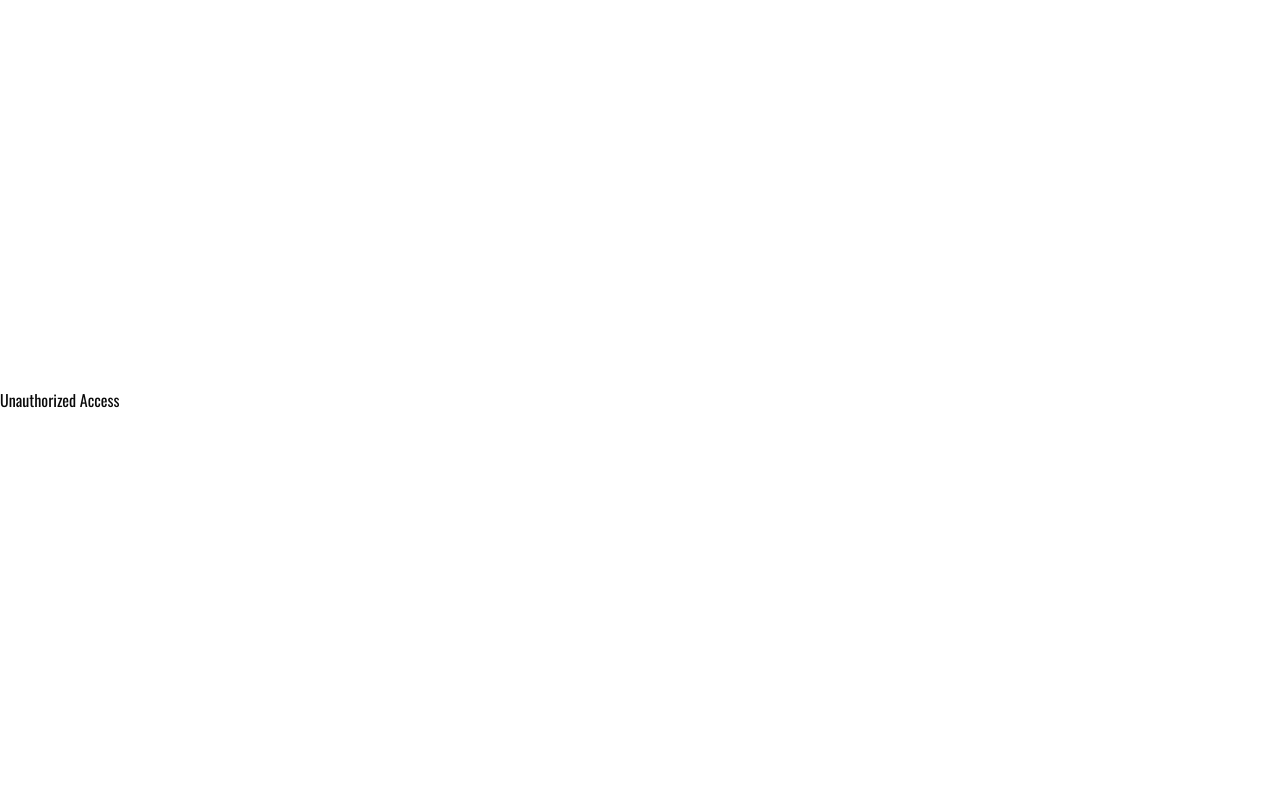
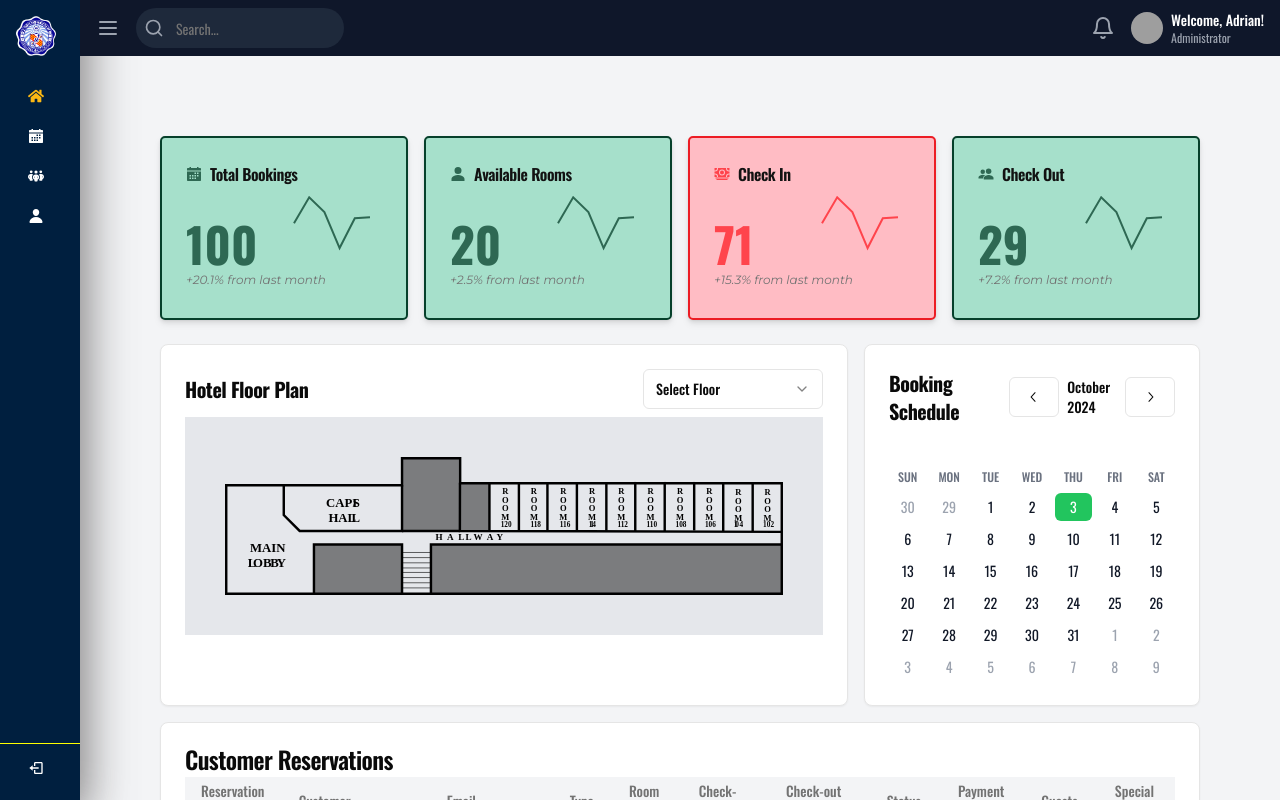
Before and after one commit to Arainf/lantaka-reservation-system, a React (Vite) app: page /dashboard in a window 1280 px wide. Before the commit this address led to /unauthorized. Built offline with nearby package versions, Linux system fonts and the light colour scheme; grey boxes are pictures that could not be loaded.

Commit message:
You can now set the devMode to true means you can access all the locations

```diff
--- a/src/components/common/cards/ReservationCard.jsx
+++ b/src/components/common/cards/ReservationCard.jsx
@@ -43,12 +43,12 @@ const ReservationCard = ({
          font-semibold">{title}</CardTitle>
       </CardHeader>
       <CardContent className="justify-between">
-        {/* {isLoading ? (
+        {isLoading ? (
           <>
             <Skeleton className="h-12 w-[100px] bg-sky-200" />
             <Skeleton className="mt-2 h-4 w-[120px] bg-sky-200" />
           </>
-        ) : ( */}
+        ) : (
           <div className="flex items-center justify-between">
             <div className="flex-shrink">
               <div style={{ color: textColor }} className="text-5xl font-bold">
@@ -62,7 +62,7 @@ const ReservationCard = ({
               <LineChartComponent chartData={graphData} barColor={textColor}/>
             </div>
           </div>
-        {/* )} */}
+        )}
       </CardContent>
     </Card>
   );
--- a/src/components/common/login-form/LoginForm.jsx
+++ b/src/components/common/login-form/LoginForm.jsx
@@ -55,6 +55,8 @@ export function LoginForm() {
 
         console.log(response.data + "success");
         const { account_id, role } = response.data; // Get both account_id and role from backend
+
+        // find a way that it will now store in the local storage
         localStorage.setItem('account_id', account_id); // Store account_id in localStorage
         localStorage.setItem('userRole', role); // Store role in localStorage
         console.log(account_id, role);
--- a/src/routes/protectedRoutes.jsx
+++ b/src/routes/protectedRoutes.jsx
@@ -2,8 +2,13 @@ import { Navigate } from 'react-router-dom';
 import { useContext } from 'react';
 import { UserContext } from '@/context/contexts';
 
-const ProtectedRoute = ({ element, allowedRoles }) => {
+const ProtectedRoute = ({ element, allowedRoles, isDevMode = false }) => {
   const { userRole } = useContext(UserContext);
+
+  // If in dev mode, allow access to all routes
+  if (isDevMode) {
+    return element;
+  }
 
   // If user's role is included in allowedRoles, grant access
   return allowedRoles.includes(userRole) ? element : <Navigate to="/unauthorized" />;
--- a/src/routes/routes.jsx
+++ b/src/routes/routes.jsx
@@ -1,25 +1,26 @@
 import { Routes, Route, Navigate } from 'react-router-dom';
 import React, { useState, useEffect, useContext } from 'react';
-import LoginPage from '@/auth/login/login-page'; // Your Login Page
+import LoginPage from '@/auth/login/login-page';
 import Dashboard from '@/pages/(admin-pages)/dashboard';
 import DashboardRegistrationForm from '@/pages/test/test';
+import Reservation from '@/pages/(admin-pages)/reservation';
 import { Component as BarChartComponent } from '@/components/common/charts/BarChartComponent';
 import { UserContext } from '@/context/contexts';
-import ProtectedRoute from './protectedRoutes'; // Import the ProtectedRoute component
+import ProtectedRoute from './protectedRoutes';
 
 const AppRoutes = () => {
   const [sidebarOpen, setSidebarOpen] = useState(false);
   const [userName, setUsername] = useState("");
-  const [userRole, setUserRole] = useState(""); // State to manage user roles (admin/employee)
+  const [userRole, setUserRole] = useState("");
+
+  const isDevMode = true; // Set this to true to disable route protection for developers
 
   const toggleSidebar = () => {
     setSidebarOpen(prevState => !prevState);
   };
 
-  // Effect to simulate a role being set after login (replace with actual login logic)
   useEffect(() => {
-    // Simulate setting role (admin or employee) after login
-    const storedRole = localStorage.getItem('userRole'); // Assume role is stored in localStorage after login
+    const storedRole = localStorage.getItem('userRole');
     if (storedRole) {
       setUserRole(storedRole);
     }
@@ -28,38 +29,34 @@ const AppRoutes = () => {
   return (
     <UserContext.Provider value={{ userName, setUsername, userRole, setUserRole }}>
       <Routes>
-        {/* Redirect to login if no role */}
         <Route path="/" element={<Navigate to="/auth/login" />} />
-
-        {/* Login Page */}
         <Route path="/auth/login" element={<LoginPage />} />
 
-        {/* Admin Dashboard: Protected for Admin Role */}
+        {/* Admin Dashboard: Protected, but bypassable in Dev Mode */}
         <Route
           path="/dashboard"
           element={
             <ProtectedRoute
               element={<Dashboard sidebarOpen={sidebarOpen} toggleSidebar={toggleSidebar} />}
-              allowedRoles={['Administrator']}
+              allowedRoles={['Administrator']} // Add actual roles here
+              isDevMode={isDevMode} // Enable/disable protection based on dev mode
             />
           }
         />
 
-        {/* Employee Dashboard: Placeholder Route (uncomment when ready) */}
-        {/*
         <Route
-          path="/employee/dashboard"
+          path="/reservations"
           element={
             <ProtectedRoute
-              element={<EmployeeDashboard sidebarOpen={sidebarOpen} toggleSidebar={toggleSidebar} />}
-              allowedRoles={['employee']}
+              element={<Reservation sidebarOpen={sidebarOpen} toggleSidebar={toggleSidebar} />}
+              allowedRoles={['Administrator']} // Add actual roles here
+              isDevMode={isDevMode}
             />
           }
         />
-        */}
 
-        {/* Test Route for possible design */}
-        <Route path="/test" element={<DashboardRegistrationForm/>} />
+        {/* Test Route */}
+        <Route path="/test" element={<DashboardRegistrationForm />} />
 
         {/* Unauthorized page */}
         <Route path="/unauthorized" element={<div>Unauthorized Access</div>} />
```
